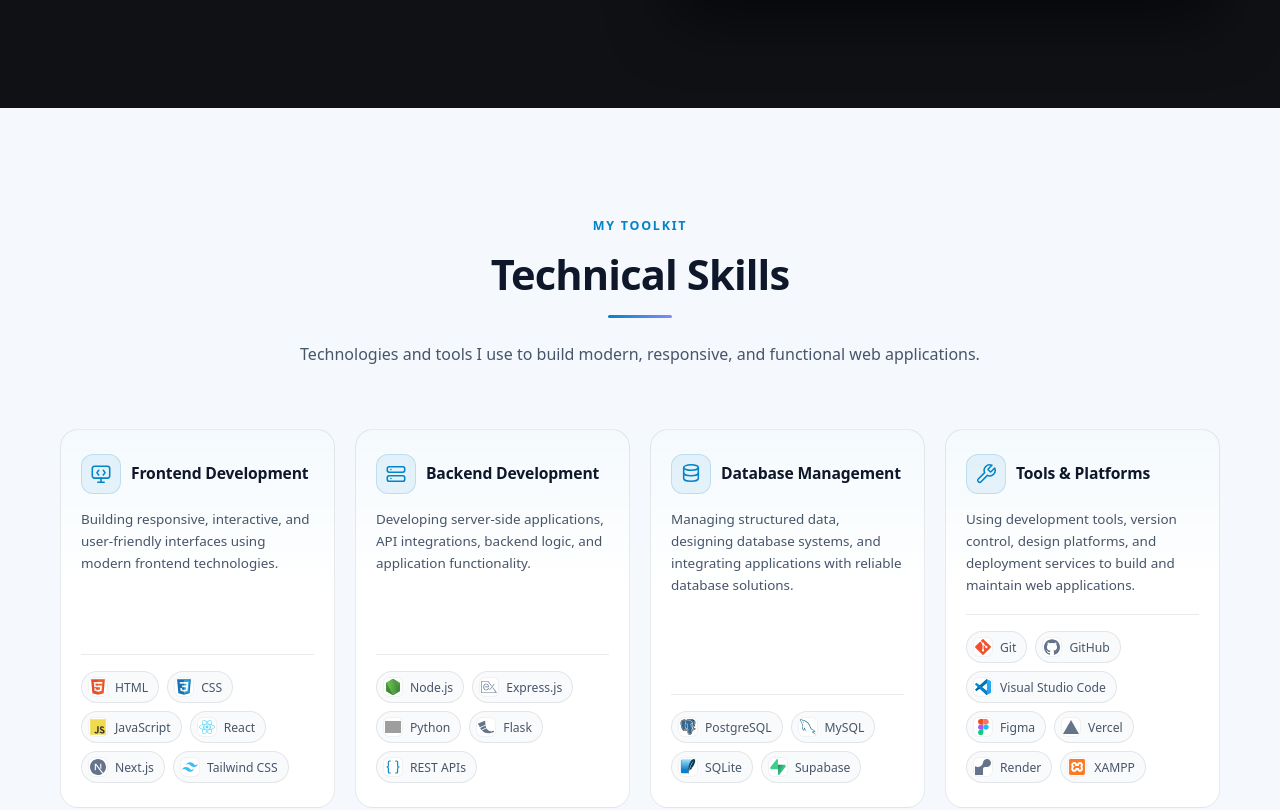
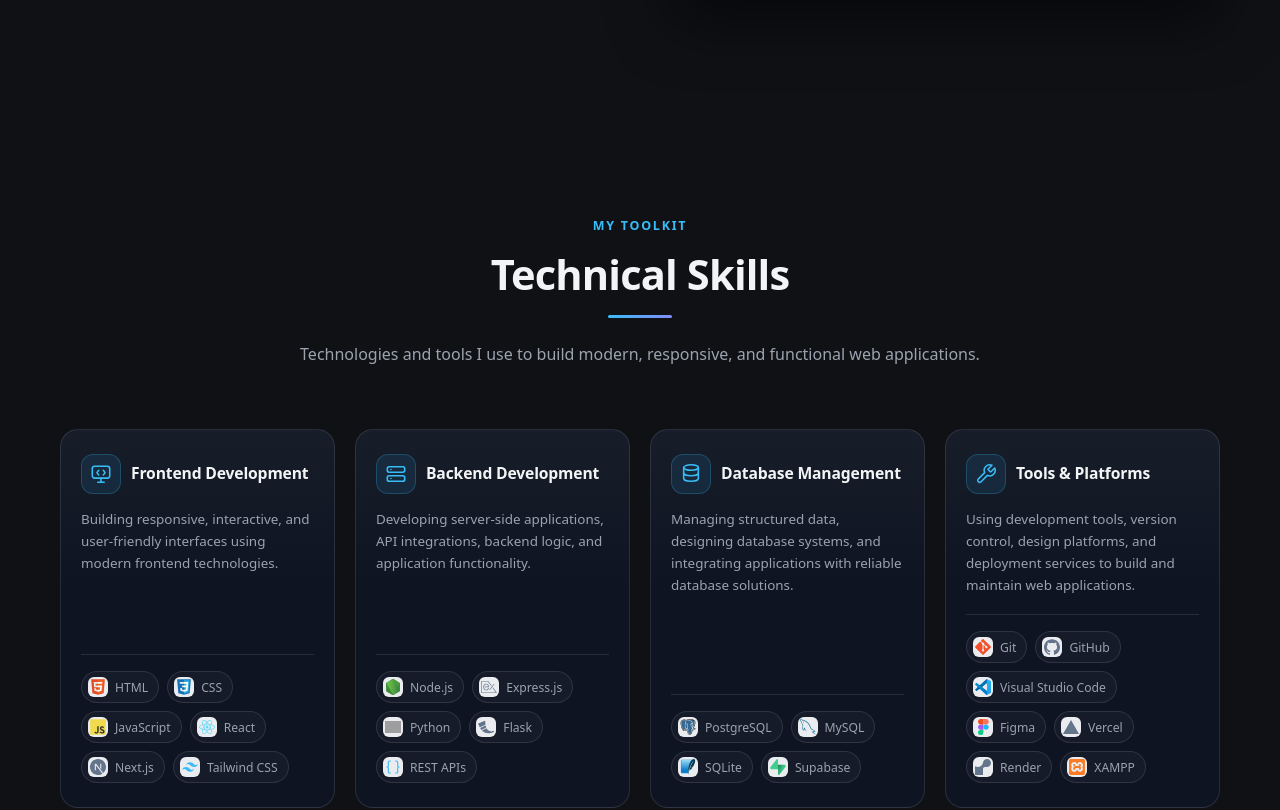
Before and after one commit to Joswa451/portfolio, a React (Vite) app: page / in a window 1280 px wide. Shown: the part 1386-2196 px from the top of the page. Built offline with nearby package versions, Linux system fonts and the light colour scheme; grey boxes are pictures that could not be loaded.

Commit message:
Match skills section to site palette

```diff
--- a/src/index.css
+++ b/src/index.css
@@ -962,28 +962,6 @@ main:focus {
   overflow-wrap: anywhere;
 }
 
-@media (prefers-color-scheme: light) {
-  .skills-section {
-    --skills-bg: #f5f8fc;
-    --skills-surface: #ffffff;
-    --skills-surface-top: rgba(2, 132, 199, 0.045);
-    --skills-border: rgba(15, 23, 42, 0.09);
-    --skills-border-strong: rgba(2, 132, 199, 0.32);
-    --skills-text: #0f172a;
-    --skills-muted: #475569;
-    --skills-accent: #0284c7;
-    --skills-accent-soft: rgba(2, 132, 199, 0.08);
-    --skills-accent-border: rgba(2, 132, 199, 0.18);
-    --skills-chip-bg: #f8fafc;
-    --skills-logo-bg: #ffffff;
-    --skills-shadow: 0 20px 45px rgba(15, 23, 42, 0.08);
-  }
-
-  .skill-chip-icon {
-    box-shadow: inset 0 0 0 1px rgba(15, 23, 42, 0.06);
-  }
-}
-
 @media (max-width: 1024px) {
   .skills-categories {
     grid-template-columns: repeat(2, minmax(0, 1fr));
```
